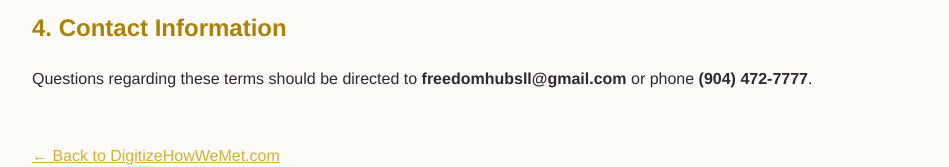
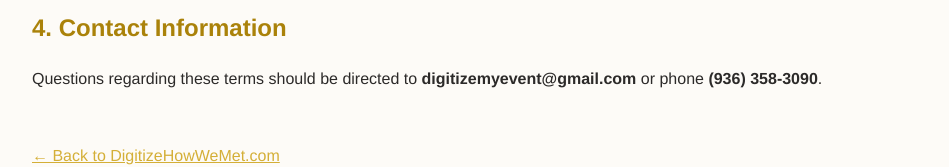
Before and after one commit to freedomhubsllc-dot/digitizehowwemet, a website: page terms.html in a window 1280 px wide. Shown: the part 689-856 px from the top of the page, without its empty margins (158-1107 px from the left). Drawn offline with Linux system fonts and the light colour scheme.

Commit message:
Update terms.html

```diff
--- a/terms.html
+++ b/terms.html
@@ -27,7 +27,7 @@
   <p>While we take maximum care with vintage media, Freedom Hubs LLC is not liable for age-related tape degradation or transit damage beyond standard carrier insurance options.</p>
 
   <h2>4. Contact Information</h2>
-  <p>Questions regarding these terms should be directed to <strong>freedomhubsll@gmail.com</strong> or phone <strong>(904) 472-7777</strong>.</p>
+  <p>Questions regarding these terms should be directed to <strong>digitizemyevent@gmail.com</strong> or phone <strong>(936) 358-3090</strong>.</p>
 
   <p style="margin-top: 3rem;"><a href="index.html">← Back to DigitizeHowWeMet.com</a></p>
 </body>
```
